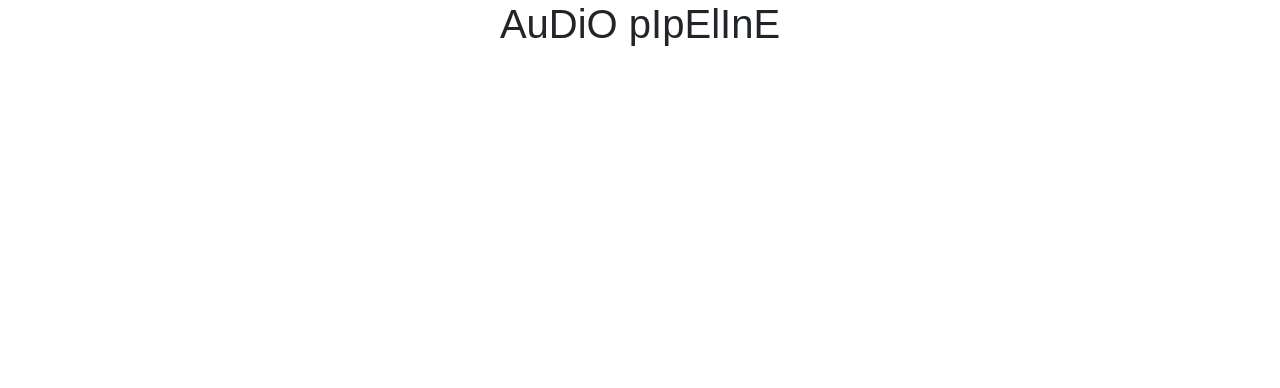
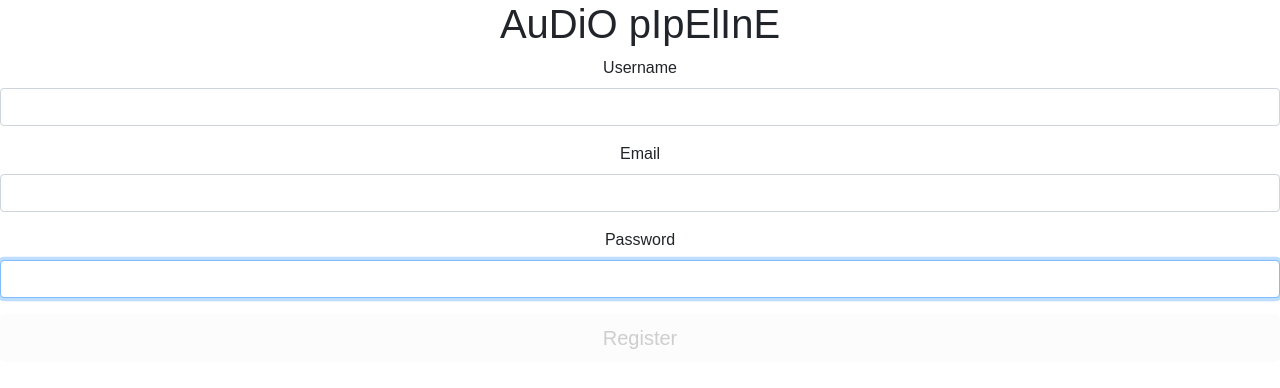
Before and after one commit to matukai/audio-pipeline, a React (Create React App) app: page /register in a window 1280 px wide. Shown: the top 388 px of the page. Built offline with nearby package versions, Linux system fonts and the light colour scheme; no server answers.

Commit message:
register form working

```diff
--- a/src/action/index.js
+++ b/src/action/index.js
@@ -2,6 +2,7 @@ import axios from 'axios';
 
 export const GET_USERS = 'GET_USERS';
 export const LOGIN_USER = 'LOGIN_USER';
+export const REGISTER_USER = 'REGISTER_USER';
 
 export const getUsers = ()=>{
   return dispatch => {
@@ -36,3 +37,18 @@ export const loginUser = (user) => {
     })
   }
 }
+
+export const registerUser = (newUser) => {
+  return dispatch => {
+    return axios.post('/api/users', newUser)
+    .then(result => {
+      dispatch({
+        type: REGISTER_USER,
+        newUser: result
+      })
+    })
+    .catch(err => {
+      console.log(err)
+    })
+  }
+}
--- a/src/component/Main.js
+++ b/src/component/Main.js
@@ -4,6 +4,7 @@ import { Switch, Route } from 'react-router-dom';
 import Home from '../container/Home';
 import About from '../component/About';
 import Login from '../container/Login';
+import Register from '../container/Register';
 
 const Main = props => (
   <main className="main">
@@ -11,6 +12,7 @@ const Main = props => (
       <Route exact path="/" component={Home}/>
       <Route exact path="/about" component={About} />
       <Route exact path="/login" component={Login} />
+      <Route exact path="/register" component={Register} />
     </Switch>
   </main>
 )
--- /dev/null
+++ b/src/container/Register.js
@@ -0,0 +1,97 @@
+import React, { Component } from 'react';
+import { Button, FormGroup, FormControl, ControlLabel } from 'react-bootstrap';
+import { connect } from 'react-redux';
+import '../index.css';
+import { registerUser } from '../action/index';
+
+class Register extends Component {
+  constructor (props) {
+    super(props);
+
+    this.state = {
+      username: '',
+      password: '',
+      email: ''
+    }
+  }
+
+  validateForm () {
+    return this.state.username.length > 0 && this.state.password.length > 0 && this.state.email.length > 0;
+  }
+
+  handleChange = event => {
+    this.setState({
+      [event.target.id]: event.target.value
+    })
+  }
+
+  handleSubmit = event => {
+    event.preventDefault();
+    let newUser = {
+      username: this.state.username,
+      password: this.state.password,
+      email: this.state.email
+    }
+    this.props.registerUser(newUser)
+  }
+
+  render() {
+    console.log('RRRR STATE',this.state)
+    return (
+      <div className="Register">
+        <form onSubmit={this.handleSubmit}>
+          <FormGroup controlId="username" bsSize="large">
+            <ControlLabel>Username</ControlLabel>
+            <FormControl
+              autoFocus
+              value={this.state.username}
+              onChange={this.handleChange}
+            />
+          </FormGroup>
+          <FormGroup controlId="email" bsSize="large">
+            <ControlLabel>Email</ControlLabel>
+            <FormControl
+              autoFocus
+              value={this.state.email}
+              onChange={this.handleChange}
+            />
+          </FormGroup>
+          <FormGroup controlId="password" bsSize="large">
+            <ControlLabel>Password</ControlLabel>
+            <FormControl
+              autoFocus
+              value={this.state.password}
+              onChange={this.handleChange}
+            />
+          </FormGroup>
+          <Button
+            block
+            bsSize="large"
+            disabled={!this.validateForm()}
+            type="submit"
+          >
+            Register
+          </ Button>
+        </form>
+      </div>
+    )
+  }
+
+}
+
+const mapStateToProps = state => {
+  console.log(state)
+  return {
+
+  }
+}
+
+const mapDispatchToProps = dispatch => {
+  return {
+    registerUser: (user) => {
+      dispatch(registerUser(user))
+    }
+  }
+}
+
+export default connect(mapStateToProps, mapDispatchToProps)(Register);
--- a/src/reducer/usersReducer.js
+++ b/src/reducer/usersReducer.js
@@ -1,4 +1,4 @@
-import {GET_USERS, LOGIN_USER } from '../action'
+import {GET_USERS, LOGIN_USER, REGISTER_USER } from '../action'
 
 const initialState = {}
 
@@ -8,6 +8,8 @@ export default(state = initialState, action = {}) =>{
       return {...state,users:action.users}
     case LOGIN_USER:
       return {...state,loggedUser:action.user}
+    case REGISTER_USER:
+      return {...state, registeredUser:action.newUser}
 
     default:
     return state;
```
